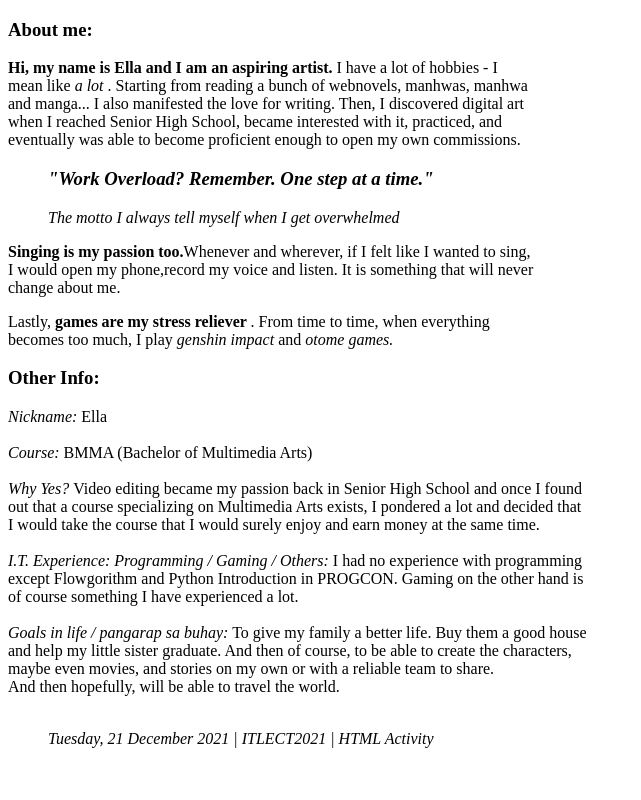
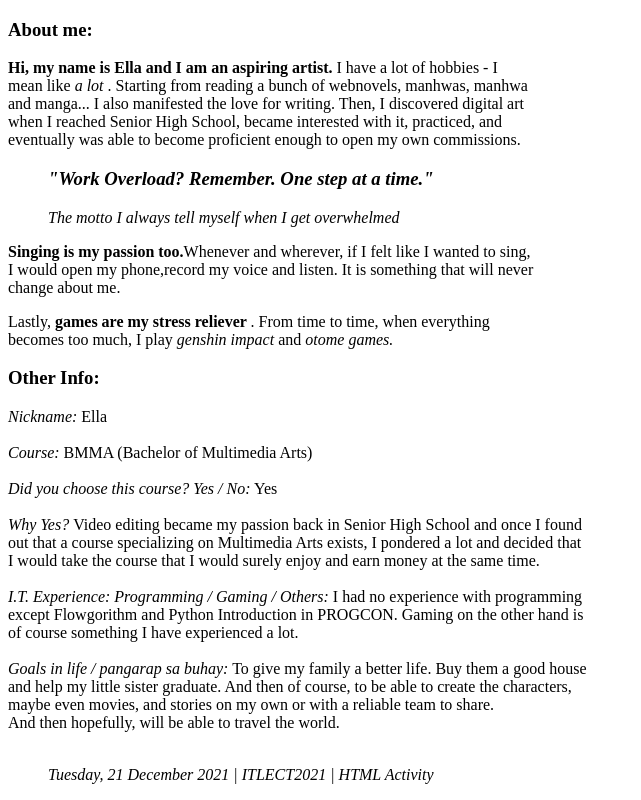
Before and after one commit to EllaMaeOscillada/EllaMaeOscillada.github.io, a plain HTML site: page index.html in a window 1280 px wide. Shown: the part 381-1181 px from the top of the page, without its empty margins (0-641 px from the left). Drawn offline with Linux system fonts and the light colour scheme.

Commit message:
Update index.html

```diff
--- a/index.html
+++ b/index.html
@@ -27,6 +27,7 @@ when everything <br>becomes too much, I play <em> genshin impact </em> and
 <h3> Other Info: </h3>
 <p><em>Nickname:</em> Ella <br><br>
 <em>Course:</em> BMMA (Bachelor of Multimedia Arts)<br><br>
+ <em>Did you choose this course? Yes / No:</em> Yes <br><br>
 <em>Why Yes? </em> Video editing became my passion back in Senior High School and once I found <br>out
  that a course specializing on Multimedia Arts exists, I pondered a lot and decided that<br> I would take the course that I would surely enjoy and earn money at the same time. <br><br>
 <em>I.T. Experience: Programming / Gaming / Others:</em> I had no experience with programming <br>
@@ -35,6 +36,6 @@ except Flowgorithm and Python Introduction in PROGCON. Gaming on the other hand
  and help my little sister graduate. And then of course, to be able to create the characters,<br> maybe even movies, and stories on my own or with a reliable team to share. <br>
  And then hopefully, will be able to travel the world.<br><br>
 </p>
-<blockquote> <cite> Tuesday, 21 December 2021 | ITLECT2021 | HTML Activity <cite> </blockquote> <br>
+<blockquote> <cite> Tuesday, 21 December 2021 | ITLECT2021 | HTML Activity <cite> </blockquote>
 </body>
 </html>
```
